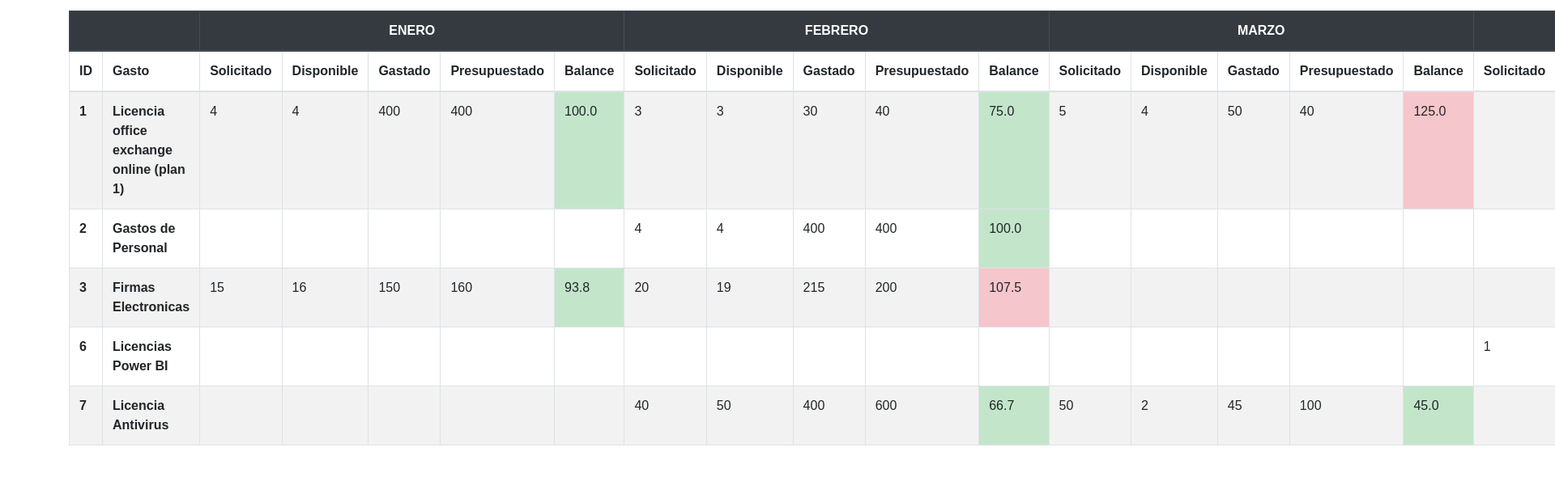
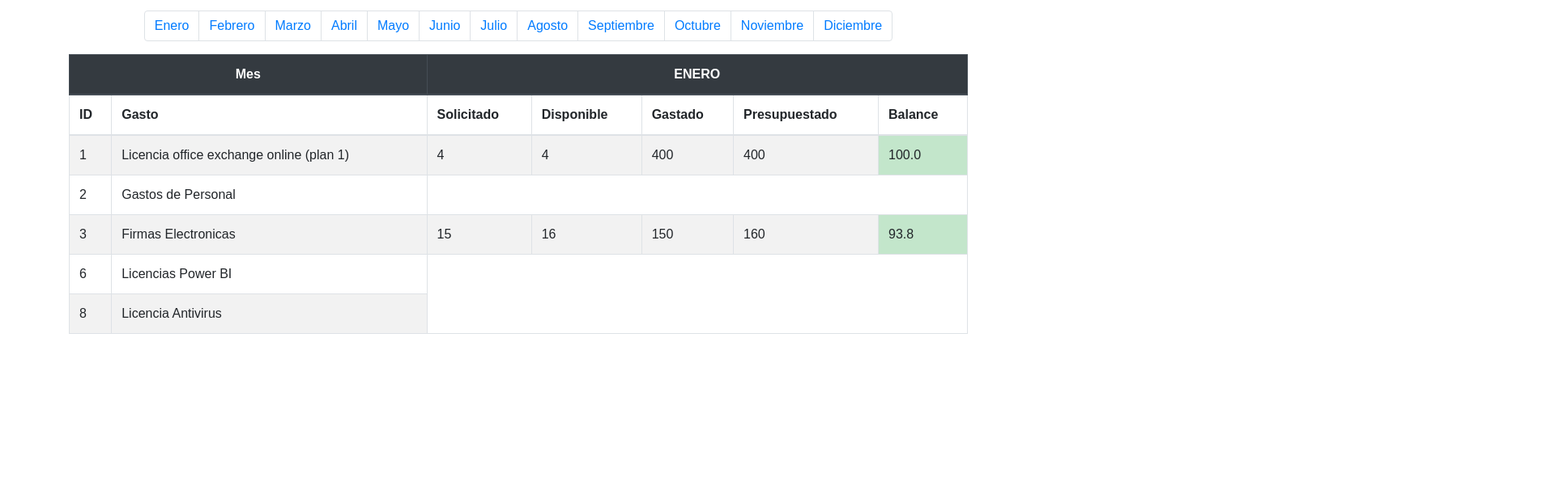
Before and after one commit to pdurangop/webpresupuestofacturacion, a plain HTML site: page ResumenPresupuesto.html in a window 1280 px wide. Shown: the part 150-740 px from the top of the page at 81% size, 1920 px wide, since content can reach past the window. Drawn offline with nearby package versions, Linux system fonts and the light colour scheme.

Commit message:
tabla de resumen completa por mes

```diff
--- a/ResumenPresupuesto.html
+++ b/ResumenPresupuesto.html
@@ -24,39 +24,32 @@
         </header>
     </div>
     <div id="DivTablaResumen" class="container mt-3">
+        <nav aria-label="Page navigation example">
+            <ul class="pagination justify-content-center">
+              <li class="page-item"><a class="page-link" href="#" onclick="mostrarMes('Enero')">Enero</a></li>
+              <li class="page-item"><a class="page-link" href="#" onclick="mostrarMes('Febrero')">Febrero</a></li>
+              <li class="page-item"><a class="page-link" href="#" onclick="mostrarMes('Marzo')">Marzo</a></li>
+              <li class="page-item"><a class="page-link" href="#" onclick="mostrarMes('Abril')">Abril</a></li>
+              <li class="page-item"><a class="page-link" href="#" onclick="mostrarMes('Mayo')">Mayo</a></li>
+              <li class="page-item"><a class="page-link" href="#" onclick="mostrarMes('Junio')">Junio</a></li>
+              <li class="page-item"><a class="page-link" href="#" onclick="mostrarMes('Julio')">Julio</a></li>
+              <li class="page-item"><a class="page-link" href="#" onclick="mostrarMes('Agosto')">Agosto</a></li>
+              <li class="page-item"><a class="page-link" href="#" onclick="mostrarMes('Septiembre')">Septiembre</a></li>
+              <li class="page-item"><a class="page-link" href="#" onclick="mostrarMes('Octubre')">Octubre</a></li>
+              <li class="page-item"><a class="page-link" href="#" onclick="mostrarMes('Noviembre')">Noviembre</a></li>
+              <li class="page-item"><a class="page-link" href="#" onclick="mostrarMes('Diciembre')">Diciembre</a></li>
+            </ul>
+        </nav>
         <table id="TablaResumen" class="table table-striped table-bordered table-hover">
             <thead>
                 <tr class="thead-dark" ALIGN=CENTER>
-                    <th class="" COLSPAN="2"></th>
-                    <th class="" COLSPAN="5">ENERO</th>
-                    <th class="" COLSPAN="5">FEBRERO</th>
-                    <th class="" COLSPAN="5">MARZO</th>
-                    <th class="" COLSPAN="5">ABRIL</th>
-                    <th class="" COLSPAN="5">MAYO</th>
-                    <th class="" COLSPAN="5">JUNIO</th>
-                    <th class="" COLSPAN="5">JULIO</th>
-                    <th class="" COLSPAN="5">AGOSTO</th>
-                    <th class="" COLSPAN="5">SEPTIEMBRE</th>
-                    <th class="" COLSPAN="5">OCTUBRE</th>
-                    <th class="" COLSPAN="5">NOVIEMBRE</th>
-                    <th class="" COLSPAN="5">DICIEMBRE</th>
+                    <th class="" COLSPAN="2">Mes</th>
+                    <th class="" COLSPAN="5" id="mesSeleccionado">ENERO</th>
                 </tr>
                 <tr>
                     <th>ID</th>
                     <th>Gasto</th>
                     <th>Solicitado</th><th>Disponible</th><th>Gastado</th><th>Presupuestado</th><th>Balance</th>
-                    <th>Solicitado</th><th>Disponible</th><th>Gastado</th><th>Presupuestado</th><th>Balance</th>
-                    <th>Solicitado</th><th>Disponible</th><th>Gastado</th><th>Presupuestado</th><th>Balance</th>
-                    <th>Solicitado</th><th>Disponible</th><th>Gastado</th><th>Presupuestado</th><th>Balance</th>
-                    <th>Solicitado</th><th>Disponible</th><th>Gastado</th><th>Presupuestado</th><th>Balance</th>
-                    <th>Solicitado</th><th>Disponible</th><th>Gastado</th><th>Presupuestado</th><th>Balance</th>
-                    <th>Solicitado</th><th>Disponible</th><th>Gastado</th><th>Presupuestado</th><th>Balance</th>
-                    <th>Solicitado</th><th>Disponible</th><th>Gastado</th><th>Presupuestado</th><th>Balance</th>
-                    <th>Solicitado</th><th>Disponible</th><th>Gastado</th><th>Presupuestado</th><th>Balance</th>
-                    <th>Solicitado</th><th>Disponible</th><th>Gastado</th><th>Presupuestado</th><th>Balance</th>
-                    <th>Solicitado</th><th>Disponible</th><th>Gastado</th><th>Presupuestado</th><th>Balance</th>
-                    <th>Solicitado</th><th>Disponible</th><th>Gastado</th><th>Presupuestado</th><th>Balance</th>
-
                 </tr>
             </thead>
             <tbody id="bodyTablaResumen">
@@ -74,80 +67,71 @@
     <script src="https://stackpath.bootstrapcdn.com/bootstrap/4.5.2/js/bootstrap.min.js"></script>
     <script src="https://ajax.googleapis.com/ajax/libs/jquery/2.1.1/jquery.min.js"></script>
     <script>
+        let data; // Variable global para almacenar los datos
+
         document.addEventListener("DOMContentLoaded", function() {
-        // Ruta del archivo JSON
-
-        const rutaJSON = '../presupuestado.json';
-
-        fetch(rutaJSON)
-            .then(response => response.json())
-            .then(data => {
-                llenarContenidoMeses(data);
-            })
-            .catch(error => console.error('Error al leer el archivo JSON:', error));
+            const rutaJSON = '../presupuestado.json';
+            fetch(rutaJSON)
+                .then(response => response.json())
+                .then(jsonData => {
+                    data = jsonData; // Almacenar los datos en la variable global
+                    llenarTabla(); // Llenar la tabla inicialmente con los datos de Enero
+                })
+                .catch(error => console.error('Error al leer el archivo JSON:', error));
         });
 
-        function llenarContenidoMeses(contenidoMeses) {
-            const meses = ["ENERO", "FEBRERO", "MARZO", "ABRIL", "MAYO", "JUNIO",
-             "JULIO", "AGOSTO", "SEPTIEMBRE", "OCTUBRE", "NOVIEMBRE", "DICIEMBRE"];
+        function mostrarMes(mes) {
+            // Actualizar el encabezado con el mes seleccionado
+            document.getElementById('mesSeleccionado').innerText = mes;
+            // Llamar a la función para llenar la tabla con los datos del mes seleccionado
+            llenarTabla();
+        }
+
+        function llenarTabla() {
             const tbody = $('#bodyTablaResumen');
+            const mesSeleccionado = document.getElementById('mesSeleccionado').innerText;
             const gastosAgrupados = {};
             // Agrupar los gastos por nombre o ID
-            contenidoMeses.forEach(function (cadaGasto) {
+            data.forEach(function (cadaGasto) {
                 if (!gastosAgrupados[cadaGasto.Gasto]) {
                     gastosAgrupados[cadaGasto.Gasto] = [];
                 }
                 gastosAgrupados[cadaGasto.Gasto].push(cadaGasto);
             });
+            // Limpiar el cuerpo de la tabla
+            tbody.empty();
             // Para cada gasto agrupado, crear una fila en la tabla
             for (const nombreGasto in gastosAgrupados) {
-                let filaCreada = false;
                 const gastos = gastosAgrupados[nombreGasto];
-
-                meses.forEach(function (mes) {
-                    const gastoEnMes = gastos.find(gasto => gasto.Mes.toUpperCase() === mes);
-                    if (gastoEnMes) {
-                        if (!filaCreada) {
-                            let row = `<tr>
-                                        <th>${gastoEnMes.id}</th>
-                                        <th>${gastoEnMes.Gasto}</th>`;
-                            filaCreada = true;
-
-                            // Llenar las columnas correspondientes para cada mes
-                            meses.forEach(function (mes) {
-                                const gastoEnMes = gastos.find(gasto => gasto.Mes.toUpperCase() === mes);
-                                if (gastoEnMes) {
-                                    row += `<td>${gastoEnMes.Solicitado}</td>
-                                            <td>${gastoEnMes.Disponible}</td>
-                                            <td>${gastoEnMes.Gastado}</td>
-                                            <td>${gastoEnMes.Presupuesto}</td>
-                                            <td id="balance">${((gastoEnMes.Gastado / gastoEnMes.Presupuesto) * 100).toFixed(1)}</td>`;
-                                } else {
-                                    row += `<td></td><td></td><td></td><td></td><td></td>`;
-                                }
-                            });
-
-                            row += `</tr>`;
-                            tbody.append(row);
-                        }
+                let row = `<tr>
+                                <td>${gastos[0].id}</td>
+                                <td>${gastos[0].Gasto}</td>`;
+                // Llenar las columnas correspondientes para el mes seleccionado
+                gastos.forEach(function (gasto) {
+                    if (gasto.Mes.toUpperCase() === mesSeleccionado.toUpperCase()) {
+                        row += `<td>${gasto.Solicitado}</td>
+                                <td>${gasto.Disponible}</td>
+                                <td>${gasto.Gastado}</td>
+                                <td>${gasto.Presupuesto}</td>
+                                <td id="balance">${((gasto.Gastado / gasto.Presupuesto) * 100).toFixed(1)}</td>`;
                     }
                 });
+                row += `</tr>`;
+                tbody.append(row);
             }
+            colorearBalance(); // Llamar a la función para colorear el balance
+        }
+
+        function colorearBalance() {
             let colorBalance = document.querySelectorAll("#balance");
-            console.log(colorBalance)
-
             colorBalance.forEach(element => {
                 if (element.innerText > 100) {
-                    //element.style.background ="coral"
-                    element.classList.add("table-danger")
-                    //console.log(element.innerHTML)
+                    element.classList.add("table-danger");
                 } else {
-                    //element.style.background ="chartreuse"
-                    element.classList.add("table-success")
+                    element.classList.add("table-success");
                 }
             });
         }
-
     </script>
 </body>
 </html>
```
Also changed, not shown: adicionarGasto.html (+19 -11 lines).
